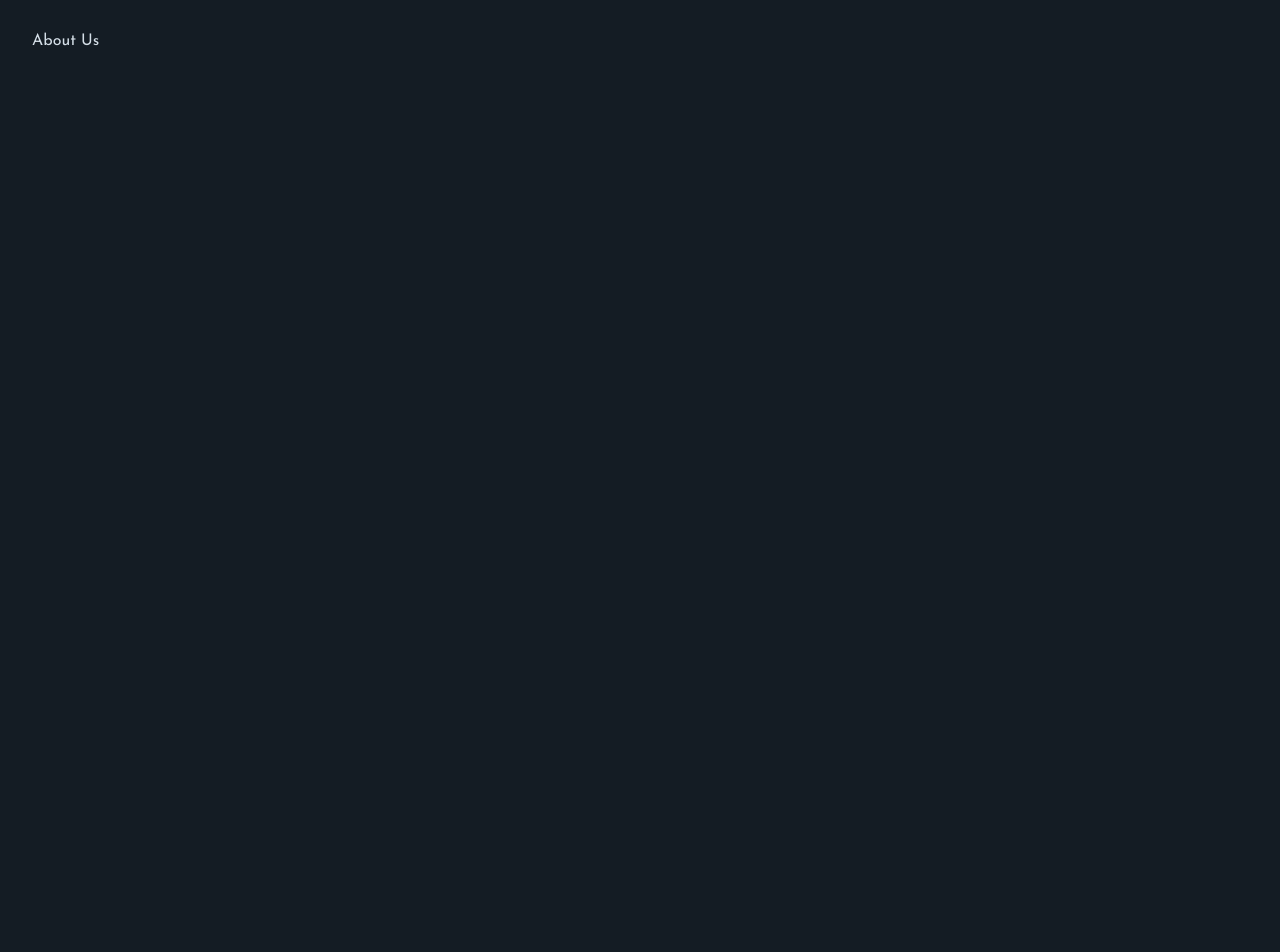
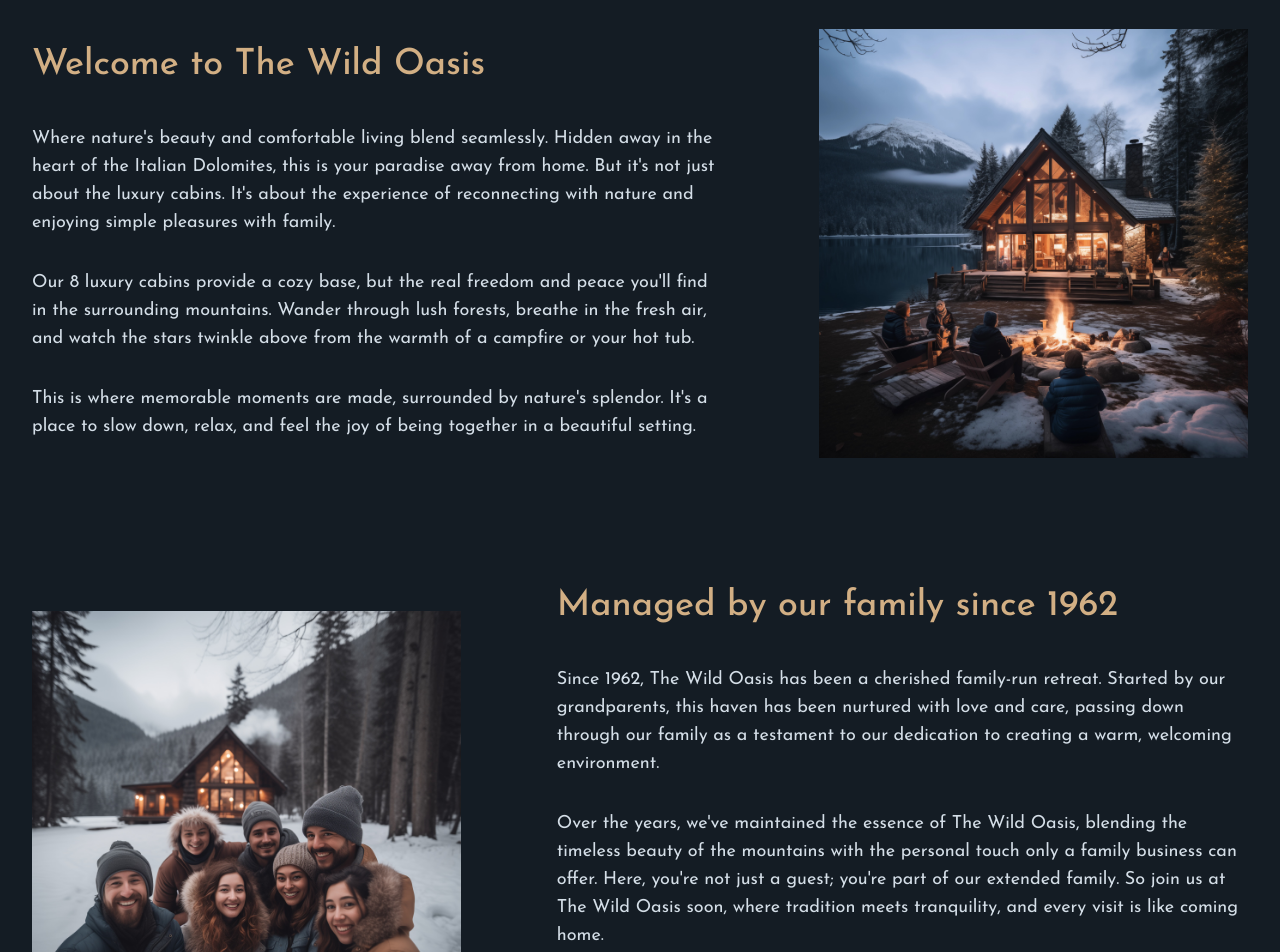
Before and after one commit to arun-1993/nextjs-hotel-management-customer-app, a Next.js app: page /about in a window 1280 px wide. Shown: the part 120-1072 px from the top of the page. Before the commit the page ends 800 px from the top, so only its background shows below. Built offline with nearby package versions, Linux system fonts and the light colour scheme.

Commit message:
feat: create about page

```diff
--- a/app/about/page.js
+++ b/app/about/page.js
@@ -1,3 +1,94 @@
+import Image from "next/image";
+
+import image1 from "@/public/about-1.jpg";
+import image2 from "@/public/about-2.jpg";
+
+export const metadata = {
+    title: "About",
+};
+
 export default function Page() {
-    return <div>About Us</div>;
+    return (
+        <div className="grid grid-cols-5 gap-x-24 gap-y-32 text-lg items-center">
+            <div className="col-span-3">
+                <h1 className="text-4xl mb-10 text-accent-400 font-medium">
+                    Welcome to The Wild Oasis
+                </h1>
+
+                <div className="space-y-8">
+                    <p>
+                        Where nature&apos;s beauty and comfortable living blend
+                        seamlessly. Hidden away in the heart of the Italian
+                        Dolomites, this is your paradise away from home. But
+                        it&apos;s not just about the luxury cabins. It&apos;s
+                        about the experience of reconnecting with nature and
+                        enjoying simple pleasures with family.
+                    </p>
+                    <p>
+                        Our 8 luxury cabins provide a cozy base, but the real
+                        freedom and peace you&apos;ll find in the surrounding
+                        mountains. Wander through lush forests, breathe in the
+                        fresh air, and watch the stars twinkle above from the
+                        warmth of a campfire or your hot tub.
+                    </p>
+                    <p>
+                        This is where memorable moments are made, surrounded by
+                        nature&apos;s splendor. It&apos;s a place to slow down,
+                        relax, and feel the joy of being together in a beautiful
+                        setting.
+                    </p>
+                </div>
+            </div>
+
+            <div className="col-span-2">
+                <Image
+                    src={image1}
+                    alt="Family sitting around a fire pit in front of cabin"
+                    placeholder="blur"
+                />
+            </div>
+
+            <div className="col-span-2">
+                <Image
+                    src={image2}
+                    alt="Family that manages The Wild Oasis"
+                    placeholder="blur"
+                />
+            </div>
+
+            <div className="col-span-3">
+                <h1 className="text-4xl mb-10 text-accent-400 font-medium">
+                    Managed by our family since 1962
+                </h1>
+
+                <div className="space-y-8">
+                    <p>
+                        Since 1962, The Wild Oasis has been a cherished
+                        family-run retreat. Started by our grandparents, this
+                        haven has been nurtured with love and care, passing down
+                        through our family as a testament to our dedication to
+                        creating a warm, welcoming environment.
+                    </p>
+                    <p>
+                        Over the years, we&apos;ve maintained the essence of The
+                        Wild Oasis, blending the timeless beauty of the
+                        mountains with the personal touch only a family business
+                        can offer. Here, you&apos;re not just a guest;
+                        you&apos;re part of our extended family. So join us at
+                        The Wild Oasis soon, where tradition meets tranquility,
+                        and every visit is like coming home.
+                    </p>
+
+                    <div>
+                        <a
+                            href="/cabins"
+                            className="inline-block mt-4 bg-accent-500 px-8 py-5 text-primary-800 text-lg font-semibold hover:bg-accent-600 transition-all"
+                        >
+                            Explore our luxury cabins
+                        </a>
+                    </div>
+                </div>
+            </div>
+        </div>
+    );
 }
```
Also changed, not shown: public/about-1.jpg (added), public/about-2.jpg (added).
